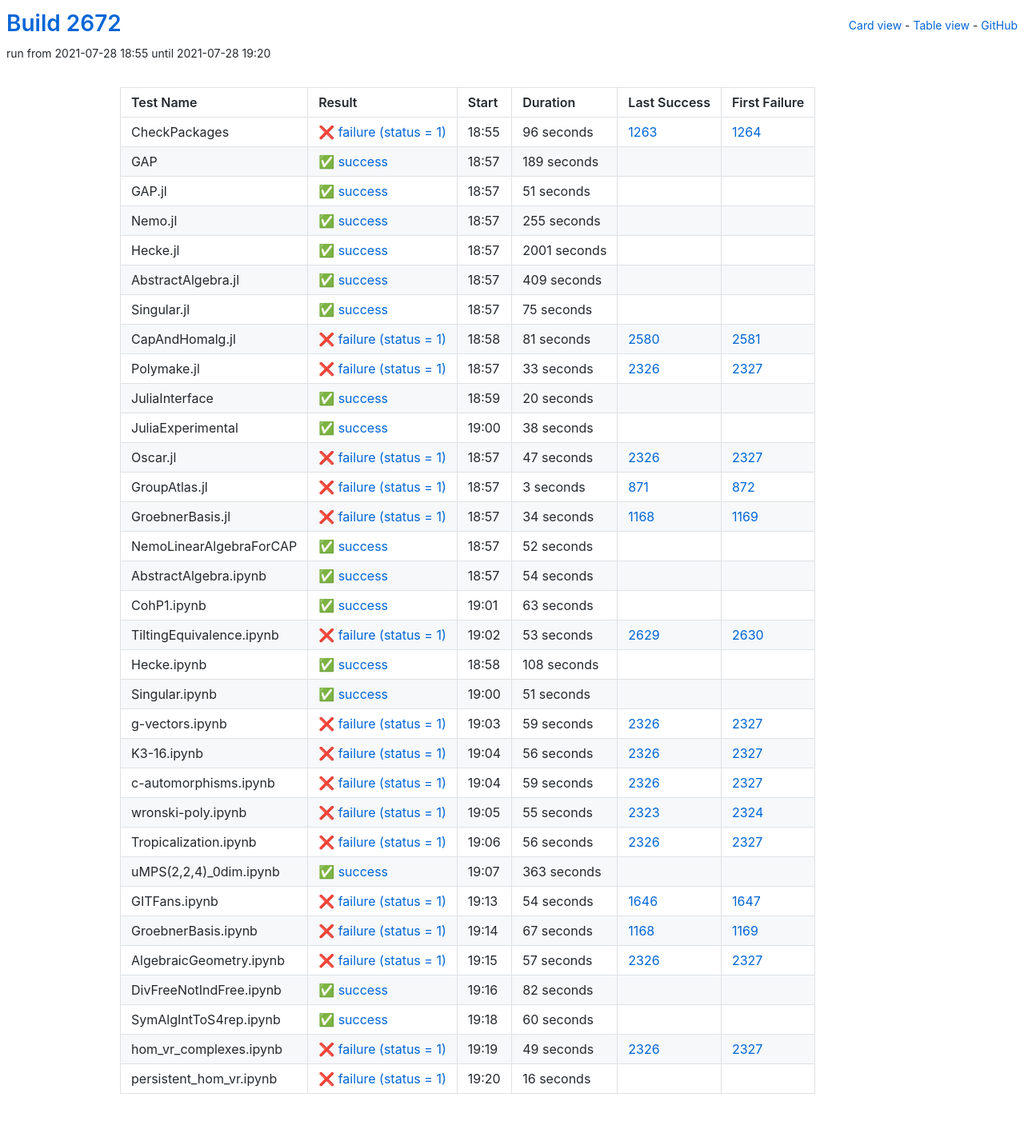
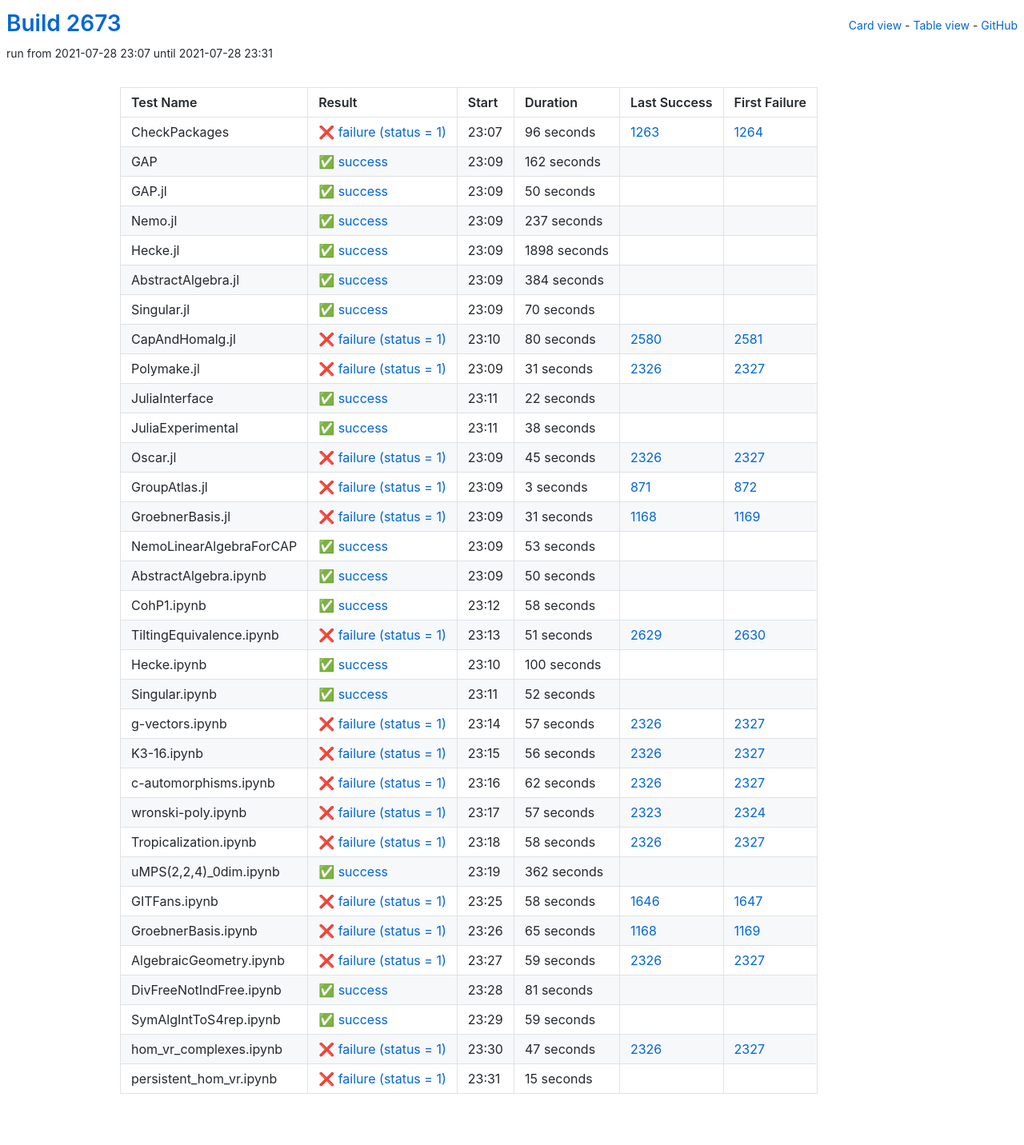
Before and after one commit to oscar-system/oscar-ci-status-stable, a Jekyll site: the page built from table.html, in a window 1280 px wide. Shown: the whole page at 80% size. Built offline with Jekyll 4.4.1, drawn with Linux system fonts in a browser that asks for light colours.

Commit message:
Build #2673

```diff
--- a/_data/ci.yml
+++ b/_data/ci.yml
@@ -1,6 +1,6 @@
 ---
-build: 2672
-build_url: https://oscarci.mathematik.uni-kl.de/job/oscar-stable/2672/
+build: 2673
+build_url: https://oscarci.mathematik.uni-kl.de/job/oscar-stable/2673/
 job: oscar-stable
 organization: oscar-system
 repo: oscar-ci-status-stable
@@ -8,8 +8,8 @@ repourl: https://github.com/oscar-system/oscar-ci-status-stable
 tests:
 - name: CheckPackages
   id: checkpackages
-  log: https://oscarci.mathematik.uni-kl.de/job/oscar-stable/2672/artifact/logs/build-2672/CheckPackages.log
-  start: 2021-07-28 18:55
+  log: https://oscarci.mathematik.uni-kl.de/job/oscar-stable/2673/artifact/logs/build-2673/CheckPackages.log
+  start: 2021-07-28 23:07
   success: false
   exitcode: 1
   status: failure
@@ -20,116 +20,116 @@ tests:
   first_failure_url: https://oscarci.mathematik.uni-kl.de/job/oscar-stable/1264/
 - name: GAP
   id: gap
-  log: https://oscarci.mathematik.uni-kl.de/job/oscar-stable/2672/artifact/logs/build-2672/GAP.log
-  start: 2021-07-28 18:57
+  log: https://oscarci.mathematik.uni-kl.de/job/oscar-stable/2673/artifact/logs/build-2673/GAP.log
+  start: 2021-07-28 23:09
   success: true
   exitcode: 0
   status: success
-  duration: 189
+  duration: 162
   last_success: false
   last_success_url:
   first_failure: false
   first_failure_url:
 - name: GAP.jl
   id: gap-jl
-  log: https://oscarci.mathematik.uni-kl.de/job/oscar-stable/2672/artifact/logs/build-2672/GAP.jl.log
-  start: 2021-07-28 18:57
+  log: https://oscarci.mathematik.uni-kl.de/job/oscar-stable/2673/artifact/logs/build-2673/GAP.jl.log
+  start: 2021-07-28 23:09
   success: true
   exitcode: 0
   status: success
-  duration: 51
+  duration: 50
   last_success: false
   last_success_url:
   first_failure: false
   first_failure_url:
 - name: Nemo.jl
   id: nemo-jl
-  log: https://oscarci.mathematik.uni-kl.de/job/oscar-stable/2672/artifact/logs/build-2672/Nemo.jl.log
-  start: 2021-07-28 18:57
+  log: https://oscarci.mathematik.uni-kl.de/job/oscar-stable/2673/artifact/logs/build-2673/Nemo.jl.log
+  start: 2021-07-28 23:09
   success: true
   exitcode: 0
   status: success
-  duration: 255
+  duration: 237
   last_success: false
   last_success_url:
   first_failure: false
   first_failure_url:
 - name: Hecke.jl
   id: hecke-jl
-  log: https://oscarci.mathematik.uni-kl.de/job/oscar-stable/2672/artifact/logs/build-2672/Hecke.jl.log
-  start: 2021-07-28 18:57
+  log: https://oscarci.mathematik.uni-kl.de/job/oscar-stable/2673/artifact/logs/build-2673/Hecke.jl.log
+  start: 2021-07-28 23:09
   success: true
   exitcode: 0
   status: success
-  duration: 2001
+  duration: 1898
   last_success: false
   last_success_url:
   first_failure: false
   first_failure_url:
 - name: AbstractAlgebra.jl
   id: abstractalgebra-jl
-  log: https://oscarci.mathematik.uni-kl.de/job/oscar-stable/2672/artifact/logs/build-2672/AbstractAlgebra.jl.log
-  start: 2021-07-28 18:57
+  log: https://oscarci.mathematik.uni-kl.de/job/oscar-stable/2673/artifact/logs/build-2673/AbstractAlgebra.jl.log
+  start: 2021-07-28 23:09
   success: true
   exitcode: 0
   status: success
-  duration: 409
+  duration: 384
   last_success: false
   last_success_url:
   first_failure: false
   first_failure_url:
 - name: Singular.jl
   id: singular-jl
-  log: https://oscarci.mathematik.uni-kl.de/job/oscar-stable/2672/artifact/logs/build-2672/Singular.jl.log
-  start: 2021-07-28 18:57
+  log: https://oscarci.mathematik.uni-kl.de/job/oscar-stable/2673/artifact/logs/build-2673/Singular.jl.log
+  start: 2021-07-28 23:09
   success: true
   exitcode: 0
   status: success
-  duration: 75
+  duration: 70
   last_success: false
   last_success_url:
   first_failure: false
   first_failure_url:
 - name: CapAndHomalg.jl
   id: capandhomalg-jl
-  log: https://oscarci.mathematik.uni-kl.de/job/oscar-stable/2672/artifact/logs/build-2672/CapAndHomalg.jl.log
-  start: 2021-07-28 18:58
+  log: https://oscarci.mathematik.uni-kl.de/job/oscar-stable/2673/artifact/logs/build-2673/CapAndHomalg.jl.log
+  start: 2021-07-28 23:10
   success: false
   exitcode: 1
   status: failure
-  duration: 81
+  duration: 80
   last_success: 2580
   last_success_url: https://oscarci.mathematik.uni-kl.de/job/oscar-stable/2580/
   first_failure: 2581
   first_failure_url: https://oscarci.mathematik.uni-kl.de/job/oscar-stable/2581/
 - name: Polymake.jl
   id: polymake-jl
-  log: https://oscarci.mathematik.uni-kl.de/job/oscar-stable/2672/artifact/logs/build-2672/Polymake.jl.log
-  start: 2021-07-28 18:57
+  log: https://oscarci.mathematik.uni-kl.de/job/oscar-stable/2673/artifact/logs/build-2673/Polymake.jl.log
+  start: 2021-07-28 23:09
   success: false
   exitcode: 1
   status: failure
-  duration: 33
+  duration: 31
   last_success: 2326
   last_success_url: https://oscarci.mathematik.uni-kl.de/job/oscar-stable/2326/
   first_failure: 2327
   first_failure_url: https://oscarci.mathematik.uni-kl.de/job/oscar-stable/2327/
 - name: JuliaInterface
   id: juliainterface
-  log: https://oscarci.mathematik.uni-kl.de/job/oscar-stable/2672/artifact/logs/build-2672/JuliaInterface.log
-  start: 2021-07-28 18:59
+  log: https://oscarci.mathematik.uni-kl.de/job/oscar-stable/2673/artifact/logs/build-2673/JuliaInterface.log
+  start: 2021-07-28 23:11
   success: true
   exitcode: 0
   status: success
-  duration: 20
+  duration: 22
   last_success: false
   last_success_url:
   first_failure: false
   first_failure_url:
 - name: JuliaExperimental
   id: juliaexperimental
-  log: https://oscarci.mathematik.uni-kl.de/job/oscar-stable/2672/artifact/logs/build-2672/JuliaExperimental.log
-  start: 2021-07-28 19:00
+  log: https://oscarci.mathematik.uni-kl.de/job/oscar-stable/2673/artifact/logs/build-2673/JuliaExperimental.log
+  start: 2021-07-28 23:11
   success: true
   exitcode: 0
   status: success
@@ -140,20 +140,20 @@ tests:
   first_failure_url:
 - name: Oscar.jl
   id: oscar-jl
-  log: https://oscarci.mathematik.uni-kl.de/job/oscar-stable/2672/artifact/logs/build-2672/Oscar.jl.log
-  start: 2021-07-28 18:57
+  log: https://oscarci.mathematik.uni-kl.de/job/oscar-stable/2673/artifact/logs/build-2673/Oscar.jl.log
+  start: 2021-07-28 23:09
   success: false
   exitcode: 1
   status: failure
-  duration: 47
+  duration: 45
   last_success: 2326
   last_success_url: https://oscarci.mathematik.uni-kl.de/job/oscar-stable/2326/
   first_failure: 2327
   first_failure_url: https://oscarci.mathematik.uni-kl.de/job/oscar-stable/2327/
 - name: GroupAtlas.jl
   id: groupatlas-jl
-  log: https://oscarci.mathematik.uni-kl.de/job/oscar-stable/2672/artifact/logs/build-2672/GroupAtlas.jl.log
-  start: 2021-07-28 18:57
+  log: https://oscarci.mathematik.uni-kl.de/job/oscar-stable/2673/artifact/logs/build-2673/GroupAtlas.jl.log
+  start: 2021-07-28 23:09
   success: false
   exitcode: 1
   status: failure
@@ -164,20 +164,80 @@ tests:
   first_failure_url: https://oscarci.mathematik.uni-kl.de/job/oscar-stable/872/
 - name: GroebnerBasis.jl
   id: groebnerbasis-jl
-  log: https://oscarci.mathematik.uni-kl.de/job/oscar-stable/2672/artifact/logs/build-2672/GroebnerBasis.jl.log
-  start: 2021-07-28 18:57
+  log: https://oscarci.mathematik.uni-kl.de/job/oscar-stable/2673/artifact/logs/build-2673/GroebnerBasis.jl.log
+  start: 2021-07-28 23:09
   success: false
   exitcode: 1
   status: failure
-  duration: 34
+  duration: 31
   last_success: 1168
   last_success_url: https://oscarci.mathematik.uni-kl.de/job/oscar-stable/1168/
   first_failure: 1169
   first_failure_url: https://oscarci.mathematik.uni-kl.de/job/oscar-stable/1169/
 - name: NemoLinearAlgebraForCAP
   id: nemolinearalgebraforcap
-  log: https://oscarci.mathematik.uni-kl.de/job/oscar-stable/2672/artifact/logs/build-2672/NemoLinearAlgebraForCAP.log
-  start: 2021-07-28 18:57
+  log: https://oscarci.mathematik.uni-kl.de/job/oscar-stable/2673/artifact/logs/build-2673/NemoLinearAlgebraForCAP.log
+  start: 2021-07-28 23:09
+  success: true
+  exitcode: 0
+  status: success
+  duration: 53
+  last_success: false
+  last_success_url:
+  first_failure: false
+  first_failure_url:
+- name: AbstractAlgebra.ipynb
+  id: abstractalgebra-ipynb
+  log: https://oscarci.mathematik.uni-kl.de/job/oscar-stable/2673/artifact/logs/build-2673/AbstractAlgebra.ipynb.log
+  start: 2021-07-28 23:09
+  success: true
+  exitcode: 0
+  status: success
+  duration: 50
+  last_success: false
+  last_success_url:
+  first_failure: false
+  first_failure_url:
+- name: CohP1.ipynb
+  id: cohp1-ipynb
+  log: https://oscarci.mathematik.uni-kl.de/job/oscar-stable/2673/artifact/logs/build-2673/CohP1.ipynb.log
+  start: 2021-07-28 23:12
+  success: true
+  exitcode: 0
+  status: success
+  duration: 58
+  last_success: false
+  last_success_url:
+  first_failure: false
+  first_failure_url:
+- name: TiltingEquivalence.ipynb
+  id: tiltingequivalence-ipynb
+  log: https://oscarci.mathematik.uni-kl.de/job/oscar-stable/2673/artifact/logs/build-2673/TiltingEquivalence.ipynb.log
+  start: 2021-07-28 23:13
+  success: false
+  exitcode: 1
+  status: failure
+  duration: 51
+  last_success: 2629
+  last_success_url: https://oscarci.mathematik.uni-kl.de/job/oscar-stable/2629/
+  first_failure: 2630
+  first_failure_url: https://oscarci.mathematik.uni-kl.de/job/oscar-stable/2630/
+- name: Hecke.ipynb
+  id: hecke-ipynb
+  log: https://oscarci.mathematik.uni-kl.de/job/oscar-stable/2673/artifact/logs/build-2673/Hecke.ipynb.log
+  start: 2021-07-28 23:10
+  success: true
+  exitcode: 0
+  status: success
+  duration: 100
+  last_success: false
+  last_success_url:
+  first_failure: false
+  first_failure_url:
+- name: Singular.ipynb
+  id: singular-ipynb
+  log: https://oscarci.mathematik.uni-kl.de/job/oscar-stable/2673/artifact/logs/build-2673/Singular.ipynb.log
+  start: 2021-07-28 23:11
   success: true
   exitcode: 0
   status: success
@@ -186,82 +246,22 @@ tests:
   last_success_url:
   first_failure: false
   first_failure_url:
-- name: AbstractAlgebra.ipynb
-  id: abstractalgebra-ipynb
-  log: https://oscarci.mathematik.uni-kl.de/job/oscar-stable/2672/artifact/logs/build-2672/AbstractAlgebra.ipynb.log
-  start: 2021-07-28 18:57
-  success: true
-  exitcode: 0
-  status: success
-  duration: 54
-  last_success: false
-  last_success_url:
-  first_failure: false
-  first_failure_url:
-- name: CohP1.ipynb
-  id: cohp1-ipynb
-  log: https://oscarci.mathematik.uni-kl.de/job/oscar-stable/2672/artifact/logs/build-2672/CohP1.ipynb.log
-  start: 2021-07-28 19:01
-  success: true
-  exitcode: 0
-  status: success
-  duration: 63
-  last_success: false
-  last_success_url:
-  first_failure: false
-  first_failure_url:
-- name: TiltingEquivalence.ipynb
-  id: tiltingequivalence-ipynb
-  log: https://oscarci.mathematik.uni-kl.de/job/oscar-stable/2672/artifact/logs/build-2672/TiltingEquivalence.ipynb.log
-  start: 2021-07-28 19:02
+- name: g-vectors.ipynb
+  id: g-vectors-ipynb
+  log: https://oscarci.mathematik.uni-kl.de/job/oscar-stable/2673/artifact/logs/build-2673/g-vectors.ipynb.log
+  start: 2021-07-28 23:14
   success: false
   exitcode: 1
   status: failure
-  duration: 53
-  last_success: 2629
-  last_success_url: https://oscarci.mathematik.uni-kl.de/job/oscar-stable/2629/
-  first_failure: 2630
-  first_failure_url: https://oscarci.mathematik.uni-kl.de/job/oscar-stable/2630/
-- name: Hecke.ipynb
-  id: hecke-ipynb
-  log: https://oscarci.mathematik.uni-kl.de/job/oscar-stable/2672/artifact/logs/build-2672/Hecke.ipynb.log
-  start: 2021-07-28 18:58
-  success: true
-  exitcode: 0
-  status: success
-  duration: 108
-  last_success: false
-  last_success_url:
-  first_failure: false
-  first_failure_url:
-- name: Singular.ipynb
-  id: singular-ipynb
-  log: https://oscarci.mathematik.uni-kl.de/job/oscar-stable/2672/artifact/logs/build-2672/Singular.ipynb.log
-  start: 2021-07-28 19:00
-  success: true
-  exitcode: 0
-  status: success
-  duration: 51
-  last_success: false
-  last_success_url:
-  first_failure: false
-  first_failure_url:
-- name: g-vectors.ipynb
-  id: g-vectors-ipynb
-  log: https://oscarci.mathematik.uni-kl.de/job/oscar-stable/2672/artifact/logs/build-2672/g-vectors.ipynb.log
-  start: 2021-07-28 19:03
-  success: false
-  exitcode: 1
-  status: failure
-  duration: 59
+  duration: 57
   last_success: 2326
   last_success_url: https://oscarci.mathematik.uni-kl.de/job/oscar-stable/2326/
   first_failure: 2327
   first_failure_url: https://oscarci.mathematik.uni-kl.de/job/oscar-stable/2327/
 - name: K3-16.ipynb
   id: k3-16-ipynb
-  log: https://oscarci.mathematik.uni-kl.de/job/oscar-stable/2672/artifact/logs/build-2672/K3-16.ipynb.log
-  start: 2021-07-28 19:04
+  log: https://oscarci.mathematik.uni-kl.de/job/oscar-stable/2673/artifact/logs/build-2673/K3-16.ipynb.log
+  start: 2021-07-28 23:15
   success: false
   exitcode: 1
   status: failure
@@ -272,8 +272,80 @@ tests:
   first_failure_url: https://oscarci.mathematik.uni-kl.de/job/oscar-stable/2327/
 - name: c-automorphisms.ipynb
   id: c-automorphisms-ipynb
-  log: https://oscarci.mathematik.uni-kl.de/job/oscar-stable/2672/artifact/logs/build-2672/c-automorphisms.ipynb.log
-  start: 2021-07-28 19:04
+  log: https://oscarci.mathematik.uni-kl.de/job/oscar-stable/2673/artifact/logs/build-2673/c-automorphisms.ipynb.log
+  start: 2021-07-28 23:16
+  success: false
+  exitcode: 1
+  status: failure
+  duration: 62
+  last_success: 2326
+  last_success_url: https://oscarci.mathematik.uni-kl.de/job/oscar-stable/2326/
+  first_failure: 2327
+  first_failure_url: https://oscarci.mathematik.uni-kl.de/job/oscar-stable/2327/
+- name: wronski-poly.ipynb
+  id: wronski-poly-ipynb
+  log: https://oscarci.mathematik.uni-kl.de/job/oscar-stable/2673/artifact/logs/build-2673/wronski-poly.ipynb.log
+  start: 2021-07-28 23:17
+  success: false
+  exitcode: 1
+  status: failure
+  duration: 57
+  last_success: 2323
+  last_success_url: https://oscarci.mathematik.uni-kl.de/job/oscar-stable/2323/
+  first_failure: 2324
+  first_failure_url: https://oscarci.mathematik.uni-kl.de/job/oscar-stable/2324/
+- name: Tropicalization.ipynb
+  id: tropicalization-ipynb
+  log: https://oscarci.mathematik.uni-kl.de/job/oscar-stable/2673/artifact/logs/build-2673/Tropicalization.ipynb.log
+  start: 2021-07-28 23:18
+  success: false
+  exitcode: 1
+  status: failure
+  duration: 58
+  last_success: 2326
+  last_success_url: https://oscarci.mathematik.uni-kl.de/job/oscar-stable/2326/
+  first_failure: 2327
+  first_failure_url: https://oscarci.mathematik.uni-kl.de/job/oscar-stable/2327/
+- name: uMPS(2,2,4)_0dim.ipynb
+  id: umps-2-2-4-0dim-ipynb
+  log: https://oscarci.mathematik.uni-kl.de/job/oscar-stable/2673/artifact/logs/build-2673/uMPS-2-2-4-_0dim.ipynb.log
+  start: 2021-07-28 23:19
+  success: true
+  exitcode: 0
+  status: success
+  duration: 362
+  last_success: false
+  last_success_url:
+  first_failure: false
+  first_failure_url:
+- name: GITFans.ipynb
+  id: gitfans-ipynb
+  log: https://oscarci.mathematik.uni-kl.de/job/oscar-stable/2673/artifact/logs/build-2673/GITFans.ipynb.log
+  start: 2021-07-28 23:25
+  success: false
+  exitcode: 1
+  status: failure
+  duration: 58
+  last_success: 1646
+  last_success_url: https://oscarci.mathematik.uni-kl.de/job/oscar-stable/1646/
+  first_failure: 1647
+  first_failure_url: https://oscarci.mathematik.uni-kl.de/job/oscar-stable/1647/
+- name: GroebnerBasis.ipynb
+  id: groebnerbasis-ipynb
+  log: https://oscarci.mathematik.uni-kl.de/job/oscar-stable/2673/artifact/logs/build-2673/GroebnerBasis.ipynb.log
+  start: 2021-07-28 23:26
+  success: false
+  exitcode: 1
+  status: failure
+  duration: 65
+  last_success: 1168
+  last_success_url: https://oscarci.mathematik.uni-kl.de/job/oscar-stable/1168/
+  first_failure: 1169
+  first_failure_url: https://oscarci.mathematik.uni-kl.de/job/oscar-stable/1169/
+- name: AlgebraicGeometry.ipynb
+  id: algebraicgeometry-ipynb
+  log: https://oscarci.mathematik.uni-kl.de/job/oscar-stable/2673/artifact/logs/build-2673/AlgebraicGeometry.ipynb.log
+  start: 2021-07-28 23:27
   success: false
   exitcode: 1
   status: failure
@@ -282,122 +354,50 @@ tests:
   last_success_url: https://oscarci.mathematik.uni-kl.de/job/oscar-stable/2326/
   first_failure: 2327
   first_failure_url: https://oscarci.mathematik.uni-kl.de/job/oscar-stable/2327/
-- name: wronski-poly.ipynb
-  id: wronski-poly-ipynb
-  log: https://oscarci.mathematik.uni-kl.de/job/oscar-stable/2672/artifact/logs/build-2672/wronski-poly.ipynb.log
-  start: 2021-07-28 19:05
-  success: false
-  exitcode: 1
-  status: failure
-  duration: 55
-  last_success: 2323
-  last_success_url: https://oscarci.mathematik.uni-kl.de/job/oscar-stable/2323/
-  first_failure: 2324
-  first_failure_url: https://oscarci.mathematik.uni-kl.de/job/oscar-stable/2324/
-- name: Tropicalization.ipynb
-  id: tropicalization-ipynb
-  log: https://oscarci.mathematik.uni-kl.de/job/oscar-stable/2672/artifact/logs/build-2672/Tropicalization.ipynb.log
-  start: 2021-07-28 19:06
-  success: false
-  exitcode: 1
-  status: failure
-  duration: 56
-  last_success: 2326
-  last_success_url: https://oscarci.mathematik.uni-kl.de/job/oscar-stable/2326/
-  first_failure: 2327
-  first_failure_url: https://oscarci.mathematik.uni-kl.de/job/oscar-stable/2327/
-- name: uMPS(2,2,4)_0dim.ipynb
-  id: umps-2-2-4-0dim-ipynb
-  log: https://oscarci.mathematik.uni-kl.de/job/oscar-stable/2672/artifact/logs/build-2672/uMPS-2-2-4-_0dim.ipynb.log
-  start: 2021-07-28 19:07
+- name: DivFreeNotIndFree.ipynb
+  id: divfreenotindfree-ipynb
+  log: https://oscarci.mathematik.uni-kl.de/job/oscar-stable/2673/artifact/logs/build-2673/DivFreeNotIndFree.ipynb.log
+  start: 2021-07-28 23:28
   success: true
   exitcode: 0
   status: success
-  duration: 363
-  last_success: false
-  last_success_url:
-  first_failure: false
-  first_failure_url:
-- name: GITFans.ipynb
-  id: gitfans-ipynb
-  log: https://oscarci.mathematik.uni-kl.de/job/oscar-stable/2672/artifact/logs/build-2672/GITFans.ipynb.log
-  start: 2021-07-28 19:13
-  success: false
-  exitcode: 1
-  status: failure
-  duration: 54
-  last_success: 1646
-  last_success_url: https://oscarci.mathematik.uni-kl.de/job/oscar-stable/1646/
-  first_failure: 1647
-  first_failure_url: https://oscarci.mathematik.uni-kl.de/job/oscar-stable/1647/
-- name: GroebnerBasis.ipynb
-  id: groebnerbasis-ipynb
-  log: https://oscarci.mathematik.uni-kl.de/job/oscar-stable/2672/artifact/logs/build-2672/GroebnerBasis.ipynb.log
-  start: 2021-07-28 19:14
-  success: false
-  exitcode: 1
-  status: failure
-  duration: 67
-  last_success: 1168
-  last_success_url: https://oscarci.mathematik.uni-kl.de/job/oscar-stable/1168/
-  first_failure: 1169
-  first_failure_url: https://oscarci.mathematik.uni-kl.de/job/oscar-stable/1169/
-- name: AlgebraicGeometry.ipynb
-  id: algebraicgeometry-ipynb
-  log: https://oscarci.mathematik.uni-kl.de/job/oscar-stable/2672/artifact/logs/build-2672/AlgebraicGeometry.ipynb.log
-  start: 2021-07-28 19:15
-  success: false
-  exitcode: 1
-  status: failure
-  duration: 57
-  last_success: 2326
-  last_success_url: https://oscarci.mathematik.uni-kl.de/job/oscar-stable/2326/
-  first_failure: 2327
-  first_failure_url: https://oscarci.mathematik.uni-kl.de/job/oscar-stable/2327/
-- name: DivFreeNotIndFree.ipynb
-  id: divfreenotindfree-ipynb
-  log: https://oscarci.mathematik.uni-kl.de/job/oscar-stable/2672/artifact/logs/build-2672/DivFreeNotIndFree.ipynb.log
-  start: 2021-07-28 19:16
-  success: true
-  exitcode: 0
-  status: success
-  duration: 82
+  duration: 81
   last_success: false
   last_success_url:
   first_failure: false
   first_failure_url:
 - name: SymAlgIntToS4rep.ipynb
   id: symalginttos4rep-ipynb
-  log: https://oscarci.mathematik.uni-kl.de/job/oscar-stable/2672/artifact/logs/build-2672/SymAlgIntToS4rep.ipynb.log
-  start: 2021-07-28 19:18
+  log: https://oscarci.mathematik.uni-kl.de/job/oscar-stable/2673/artifact/logs/build-2673/SymAlgIntToS4rep.ipynb.log
+  start: 2021-07-28 23:29
   success: true
   exitcode: 0
   status: success
-  duration: 60
+  duration: 59
   last_success: false
   last_success_url:
   first_failure: false
   first_failure_url:
 - name: hom_vr_complexes.ipynb
   id: hom-vr-complexes-ipynb
-  log: https://oscarci.mathematik.uni-kl.de/job/oscar-stable/2672/artifact/logs/build-2672/hom_vr_complexes.ipynb.log
-  start: 2021-07-28 19:19
+  log: https://oscarci.mathematik.uni-kl.de/job/oscar-stable/2673/artifact/logs/build-2673/hom_vr_complexes.ipynb.log
+  start: 2021-07-28 23:30
   success: false
   exitcode: 1
   status: failure
-  duration: 49
+  duration: 47
   last_success: 2326
   last_success_url: https://oscarci.mathematik.uni-kl.de/job/oscar-stable/2326/
   first_failure: 2327
   first_failure_url: https://oscarci.mathematik.uni-kl.de/job/oscar-stable/2327/
 - name: persistent_hom_vr.ipynb
   id: persistent-hom-vr-ipynb
-  log: https://oscarci.mathematik.uni-kl.de/job/oscar-stable/2672/artifact/logs/build-2672/persistent_hom_vr.ipynb.log
-  start: 2021-07-28 19:20
+  log: https://oscarci.mathematik.uni-kl.de/job/oscar-stable/2673/artifact/logs/build-2673/persistent_hom_vr.ipynb.log
+  start: 2021-07-28 23:31
   success: false
   exitcode: 1
   status: failure
-  duration: 16
+  duration: 15
   last_success: false
   last_success_url:
   first_failure: false
```
Also changed, not shown: README.md.
